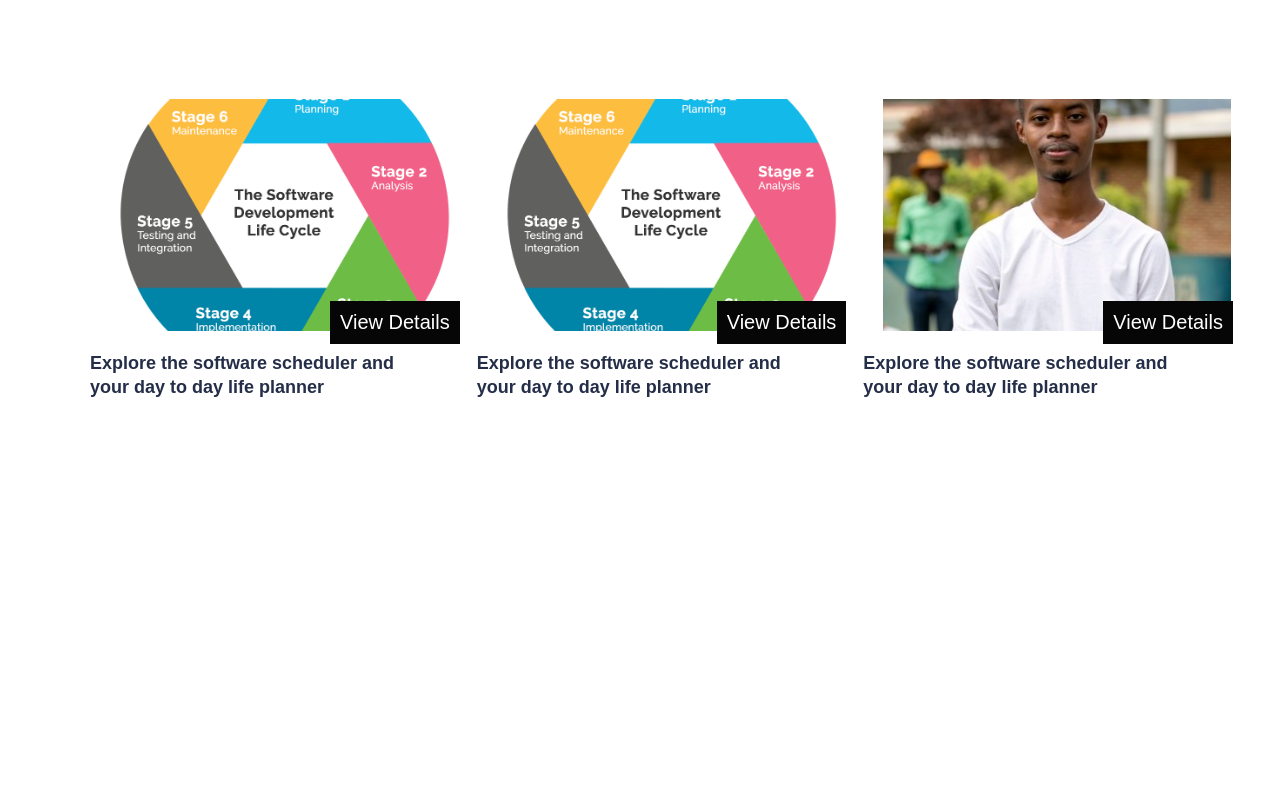
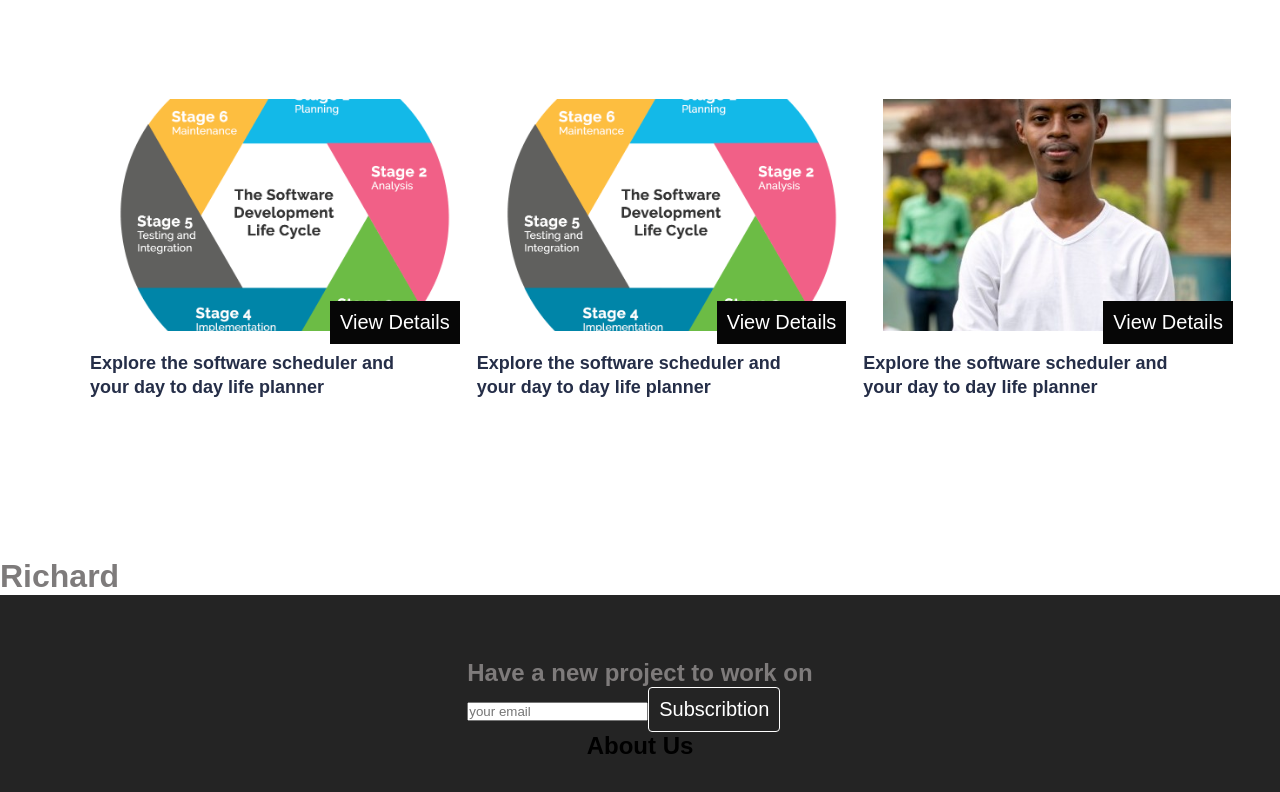
Before and after one commit to Code-250/My-Brand, a React (Create React App) app in the folder my-app/: page / in a window 1280 px wide. Shown: the part 1134-1926 px from the top of the page. Before the commit the page ends 1692 px from the top, so only its background shows below. Built offline with nearby package versions, Linux system fonts and the light colour scheme.

Commit message:
making a better footer

```diff
--- a/my-app/src/App.js
+++ b/my-app/src/App.js
@@ -6,6 +6,7 @@ import Home from './Home';
 import About from './About';
 import Projects from './Projects';
 import Blogs from './Blogs'
+import Footer from './UI/components/Footer'
 // import Projects from './Projects';
 // import Blogs from './Blogs'
 
@@ -15,13 +16,14 @@ class App extends React.Component {
       <Router>
         <div>
           <NavBar/>
-          <Route path='/' exact component={Home}/>
-          <Route path='/projects' component={Projects} />
-          <Route path='/About' component={About}/>
-          <Route path='/Blogs' component={Blogs}/>
-          {/* <Route path='/Projects' Component={Projects}/>
-          <Route path='/Blogs'  Component={Blogs}/> */}
+          <Switch>
+            <Route path='/' exact component={Home}/>
+            <Route path='/projects' component={Projects} />
+            <Route path='/About' component={About}/>
+            <Route path='/Blogs' component={Blogs}/>
+          </Switch>
 
+          <Footer/>
         </div>
 
 
--- a/my-app/src/Home.js
+++ b/my-app/src/Home.js
@@ -1,7 +1,8 @@
 import React from 'react';
 import './App.css';
 import HelloSection from './UI/components/HelloSection';
-import Card from './UI/components/Card'
+import Card from './UI/components/Card';
+
 // import Card from './UI/components/Card';
 // import HelloSection from './UI/components/HelloSection';
 
@@ -10,6 +11,7 @@ function Home(){
         <div className='App'>
             <HelloSection/>
             <Card/>
+            <h1>Richard</h1>
         </div>
     )
 }
--- a/my-app/src/UI/components/Footer.css
+++ b/my-app/src/UI/components/Footer.css
@@ -0,0 +1,8 @@
+.footer-container{
+    background-color:#242424;
+    padding :4rem 0 2rem 0;
+    display:flex;
+    flex-direction: column;
+    justify-content:center;
+    align-items:center;
+}
--- a/my-app/src/UI/components/Footer.js
+++ b/my-app/src/UI/components/Footer.js
@@ -0,0 +1,37 @@
+import React from 'react'
+import '../../App.css';
+import { Button } from './Button';
+import './Footer.css'
+
+function Footer() {
+    return (
+        <div className='footer-container'>
+            <section className='footer-subscription'>
+                <h1 className='footer-subscription-heading'>
+                    Have a new project to work on
+                </h1>
+                <div className="input-areas">
+                    <form>
+                        <input
+                         type='email'
+                         placeholder='your email'
+                         className='footer-input'
+                         />
+                         <Button buttonStyle='btn--outline'>Subscribtion</Button>
+                    </form>
+                </div>
+            </section>
+            <div className='footer-links'>
+                <div className='footer-link-wrapper'>
+                    <div className='footer-link-items'>
+                        <h2>About Us</h2>
+
+
+                    </div>
+                </div>
+            </div>
+        </div>
+    )
+}
+
+export default Footer
```
Also changed, not shown: 1 other file (tests, documents, lock files or other folders).
